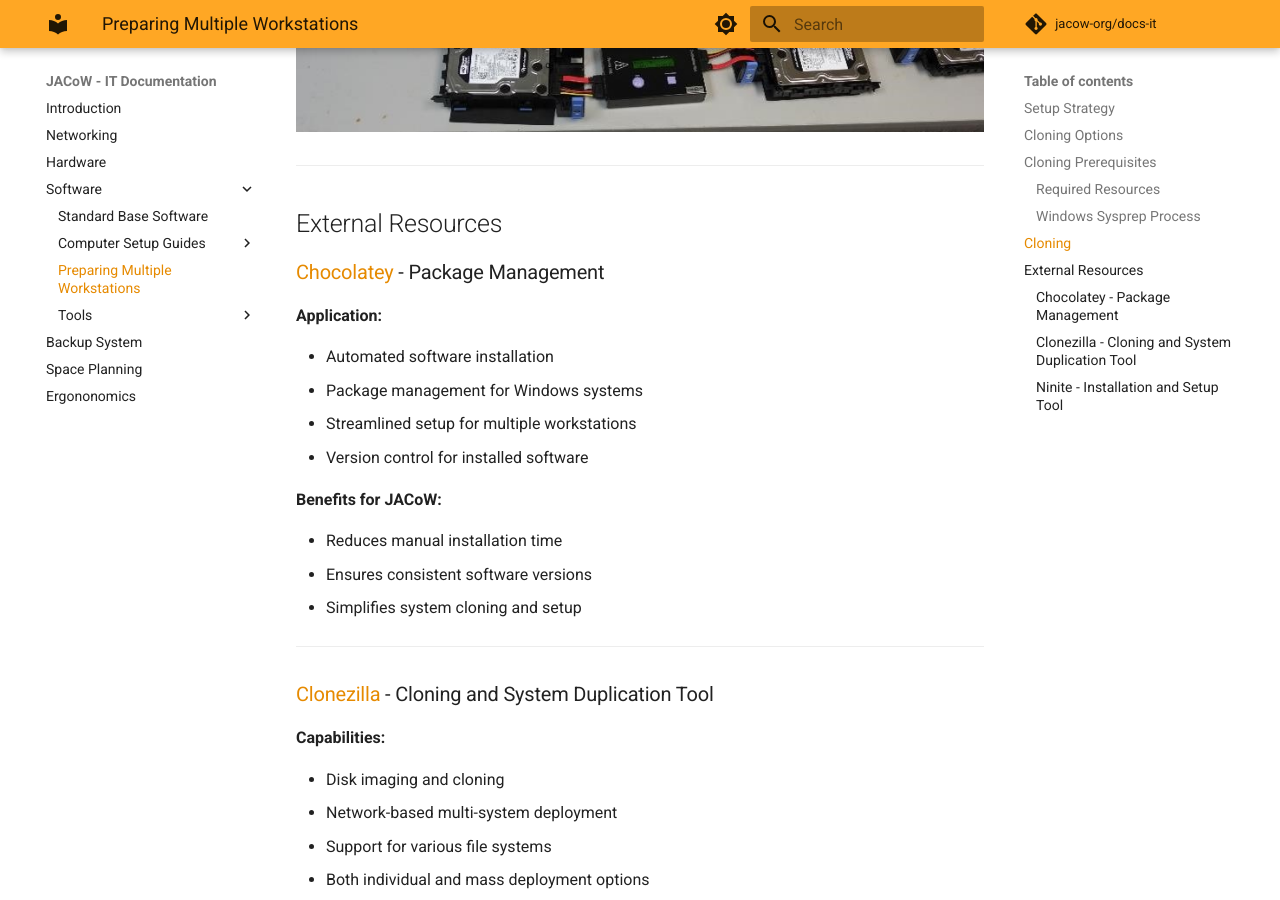
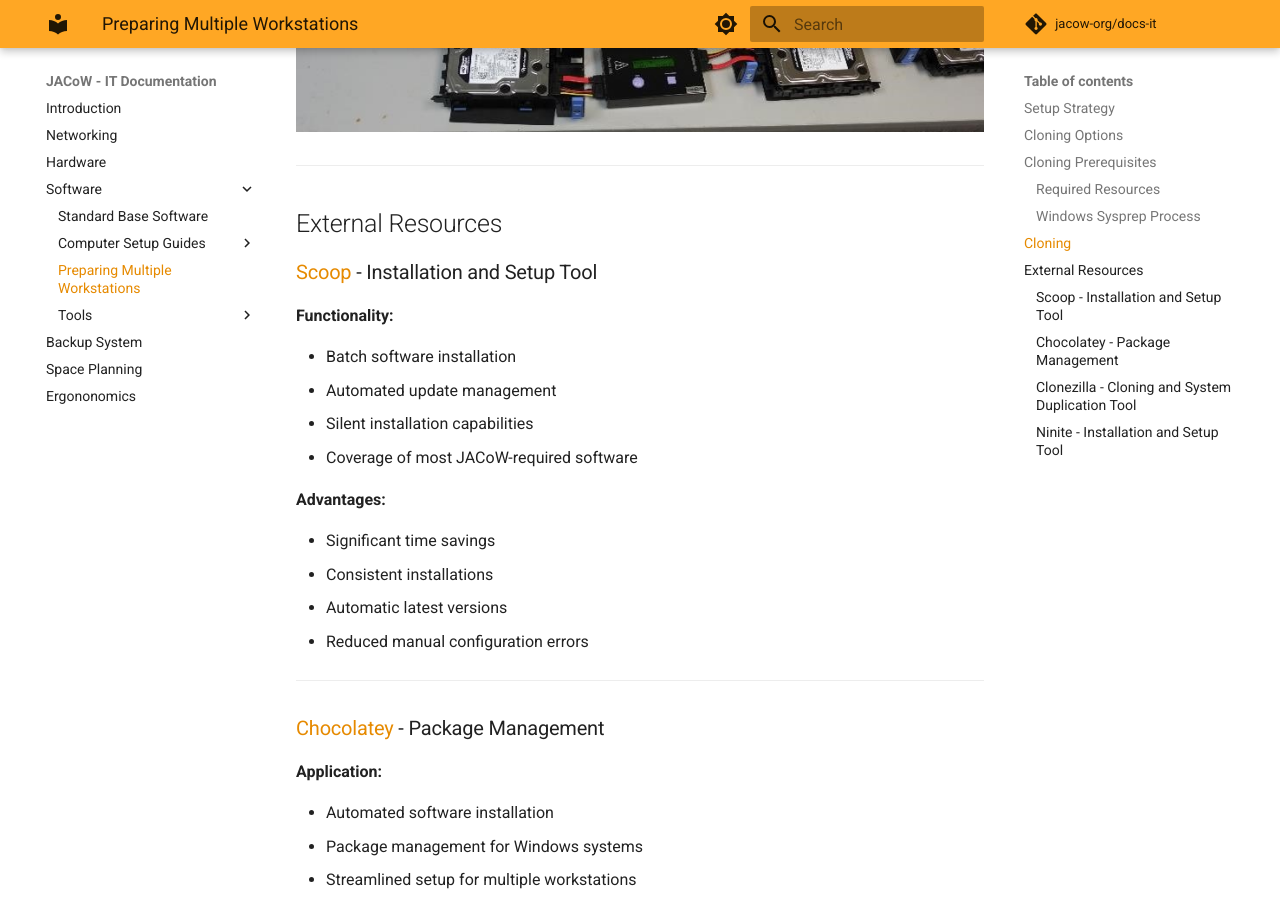
Before and after one commit to JACoW-org/docs-IT, an MkDocs documentation site: the page built from docs/software/multipleworkstations.md, in a window 1280 px wide and 900 px high, scrolled down 2512 px. Built offline with MkDocs 1.6.1 and Material for MkDocs 9.7.7, drawn with Linux system fonts in a browser that asks for light colours; plug-ins that fetch from the network failed and are left out; comment, search, counter and statistics services are not loaded.

Commit message:
Added reference to Scoop in Windows installation tools

```diff
--- a/docs/software/multipleworkstations.md
+++ b/docs/software/multipleworkstations.md
@@ -50,6 +50,24 @@
 
 ## External Resources
 
+### [Scoop](https://scoop.sh) - Installation and Setup Tool
+
+**Functionality:**
+
+- Batch software installation
+- Automated update management
+- Silent installation capabilities
+- Coverage of most JACoW-required software
+
+**Advantages:**
+
+- Significant time savings
+- Consistent installations
+- Automatic latest versions
+- Reduced manual configuration errors
+
+---
+
 ### [Chocolatey](https://chocolatey.org) - Package Management
 
 **Application:**
```
Also changed, not shown: docs/software/PCsetup/acrobat.md (+4 -2 lines).
